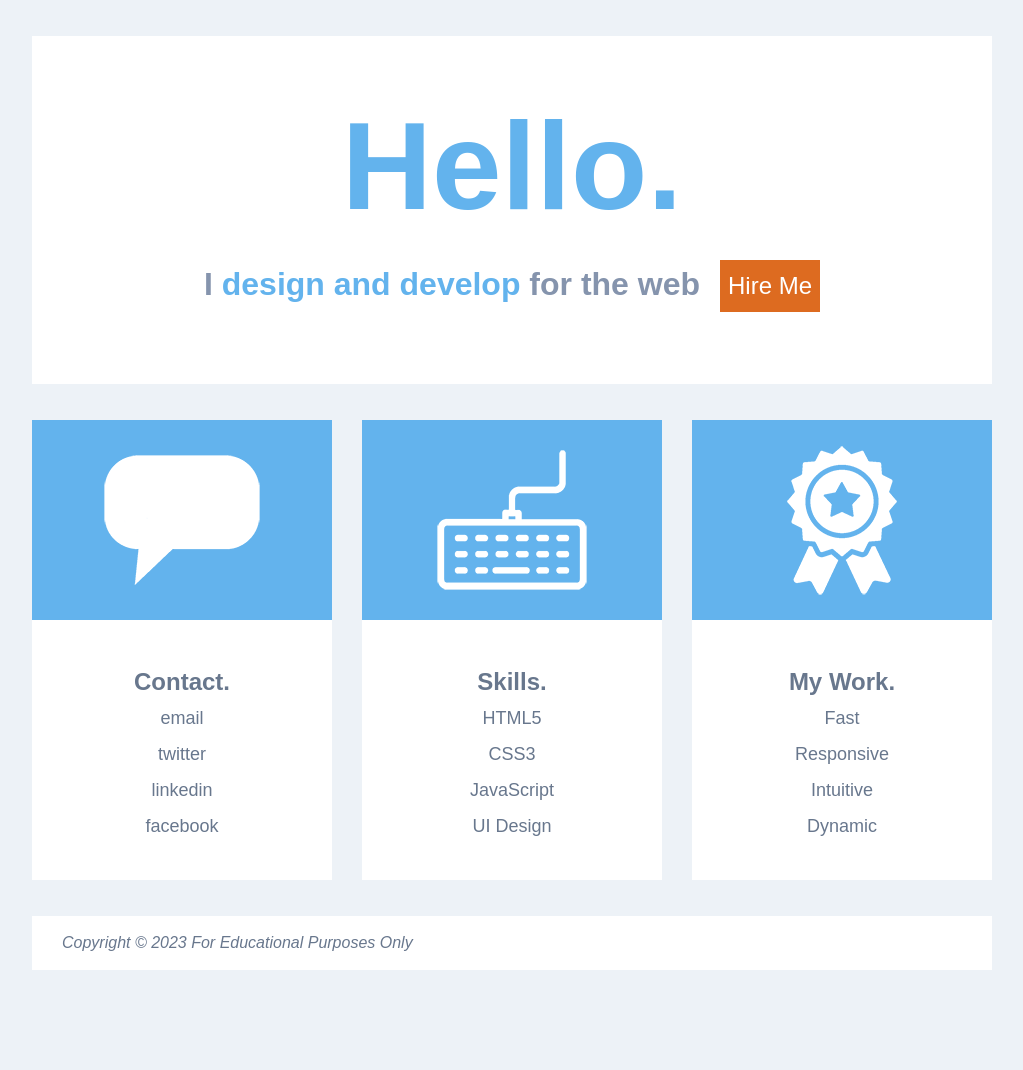
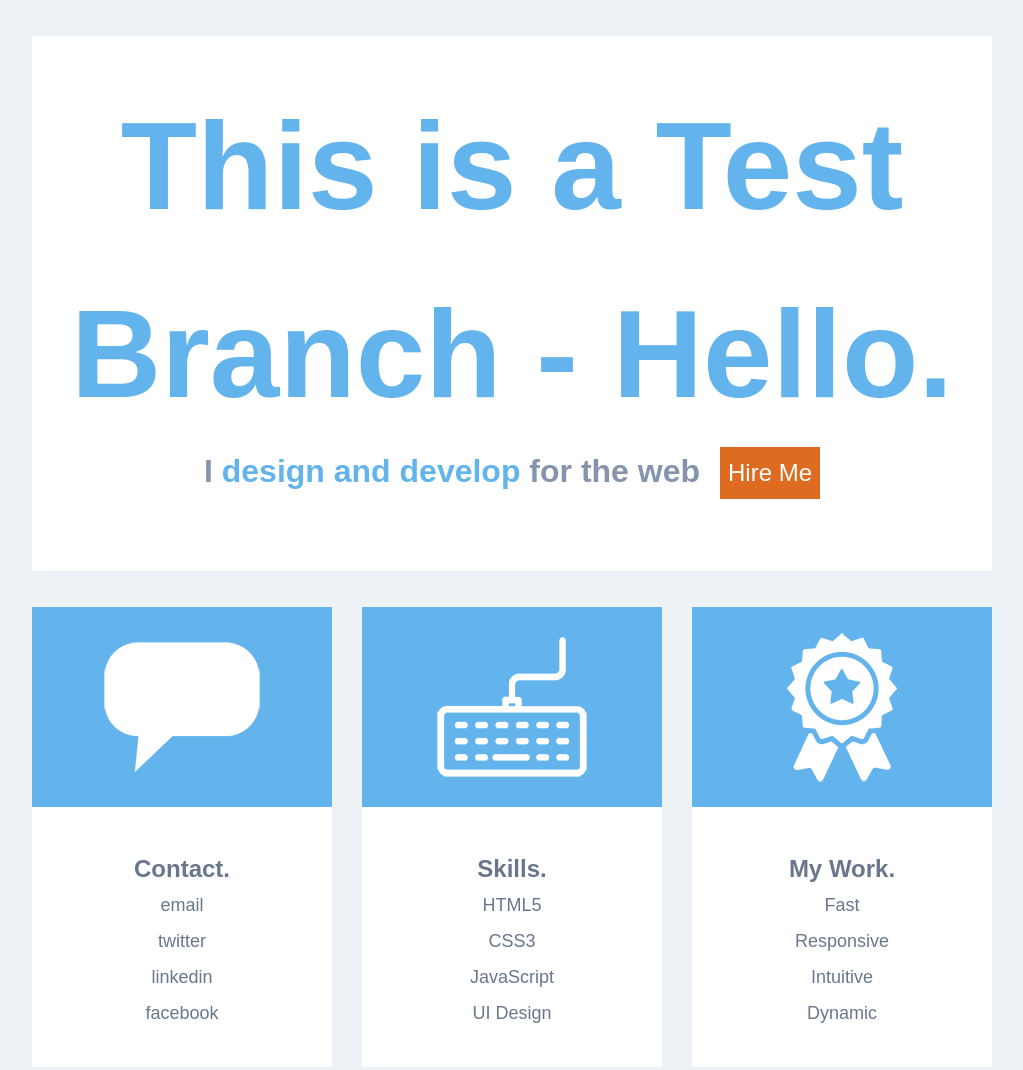
Before and after one commit to Cyboran/HelloBuild, a plain HTML site: page index.html in a window 1280 px wide. Shown: the top 1070 px of the page, without its empty margins (128-1151 px from the left). Before the commit the page ends 970 px from the top, so only its background shows below. Drawn offline with Linux system fonts and the light colour scheme.

Commit message:
Test Branch

```diff
--- a/index.html
+++ b/index.html
@@ -12,7 +12,7 @@
     <body>
         <div class="container">
             <header>
-                <h1>Hello.</h1>
+                <h1>This is a Test Branch - Hello.</h1>
                 <!-- <p class="tagline"></p> -->
                 <div class="callout">
                     <p>
```
